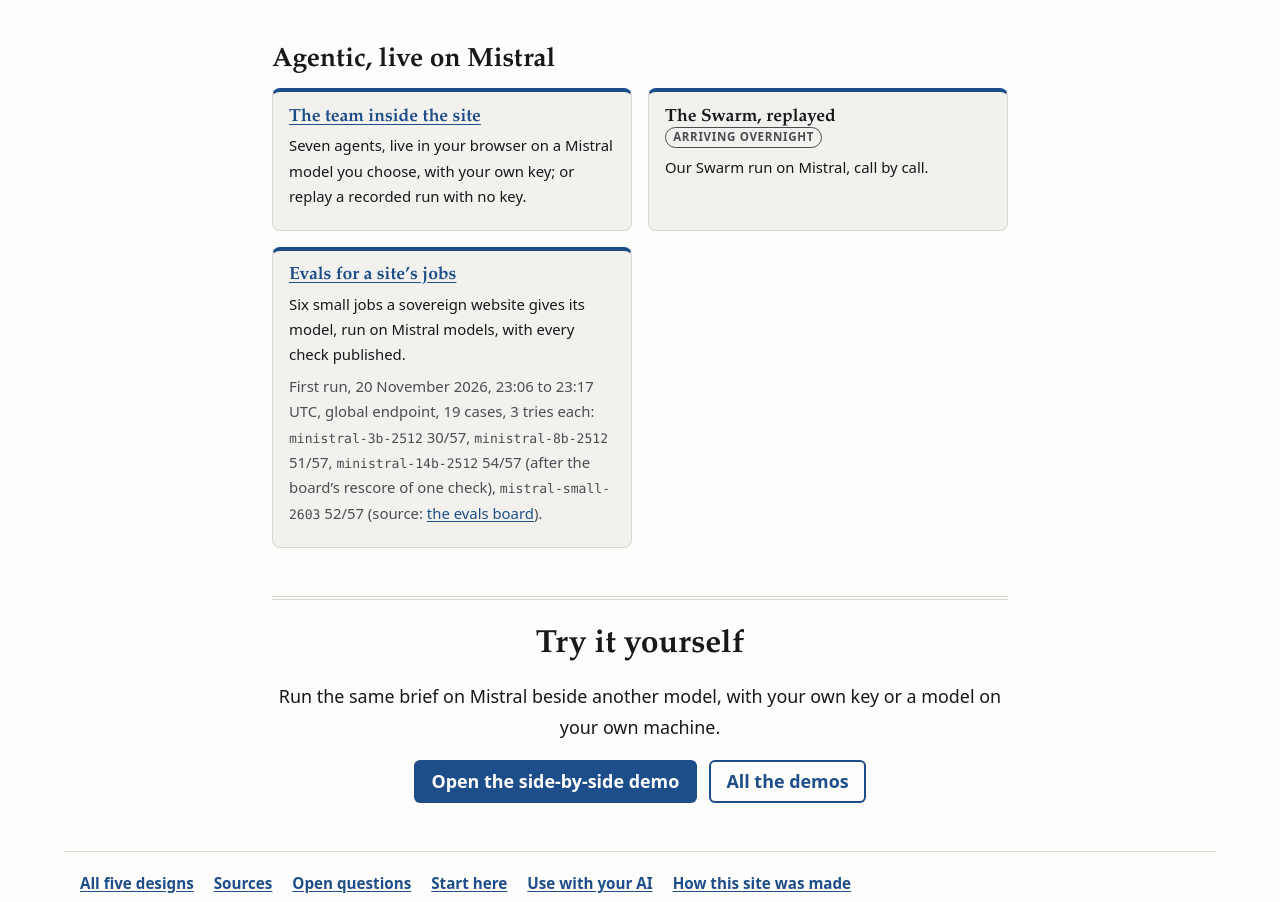
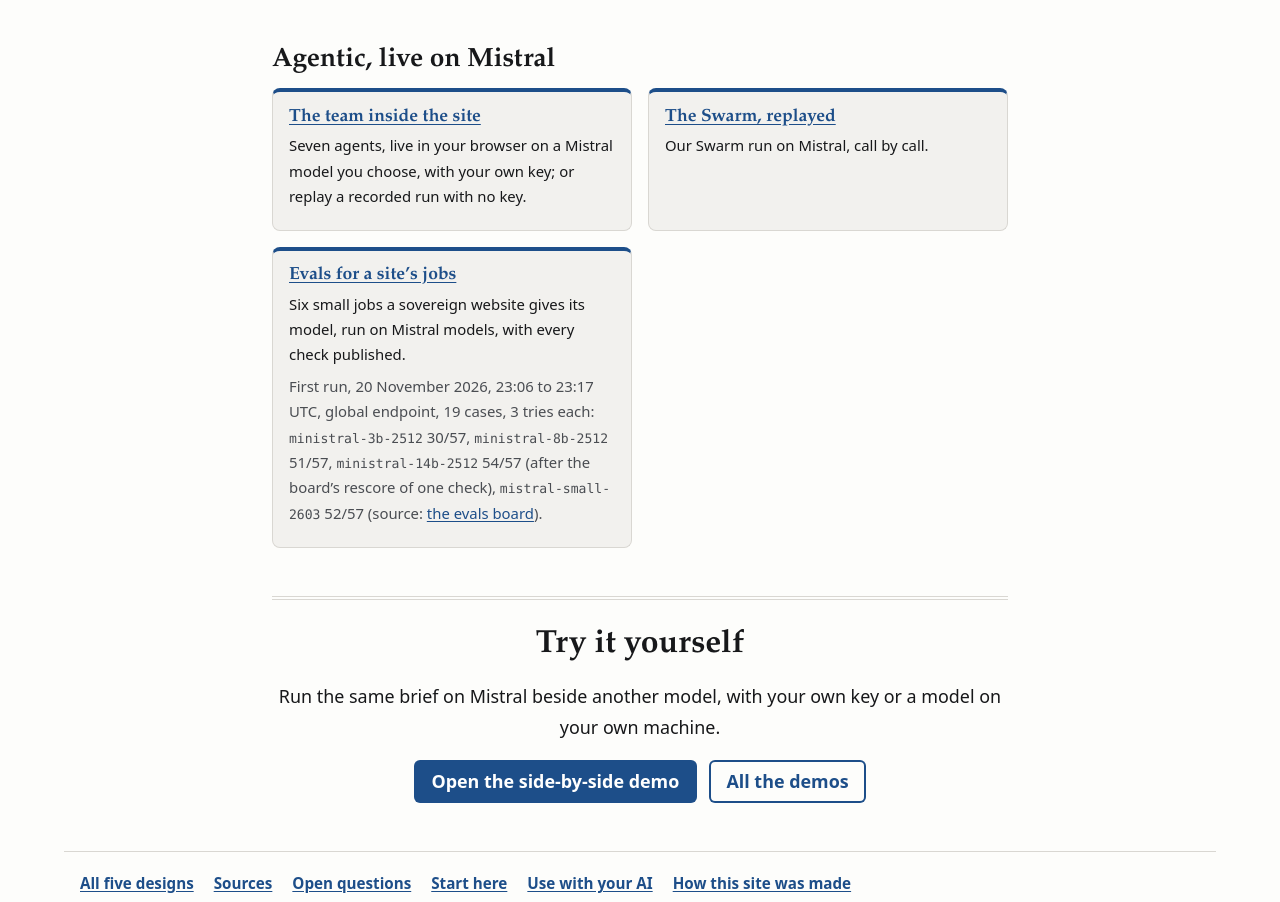
Before and after one commit to SovereignWebsite/Site__Provider__Mistral, a plain HTML site: page site/designs/1.html in a window 1280 px wide. Shown: the part 6431-7333 px from the top of the page. Drawn offline with Linux system fonts and the light colour scheme.

Commit message:
conductor.mistral: /swarm/ linked from home and designs (generated)
node tools/gen.mjs now finds site/swarm/index.html, so the "arriving
overnight" marker goes and /swarm/ is linked like /team/ and /evals/.

Agent: conductor.mistral@SovereignWebsite.dinis
Claude-Session: https://claude.ai/code/session_01Kw9UwFkZvAwG1yRZJhexqX
Co-Authored-By: Claude Opus 5.5 <noreply@anthropic.com>

```diff
--- a/site/designs/1.html
+++ b/site/designs/1.html
@@ -168,7 +168,7 @@
 <h2 id="agentic-h">Agentic, live on Mistral</h2>
 <ul class="ag-list">
 <li><h3><a href="/team/">The team inside the site</a></h3><p>Seven agents, live in your browser on a Mistral model you choose, with your own key; or replay a recorded run with no key.</p></li>
-<li><h3>The Swarm, replayed <span class="soon">arriving overnight</span></h3><p>Our Swarm run on Mistral, call by call.</p></li>
+<li><h3><a href="/swarm/">The Swarm, replayed</a></h3><p>Our Swarm run on Mistral, call by call.</p></li>
 <li><h3><a href="/evals/">Evals for a site’s jobs</a></h3><p>Six small jobs a sovereign website gives its model, run on Mistral models, with every check published.</p><p class="ag-extra">First run, 20 November 2026, 23:06 to 23:17 UTC, global endpoint, 19 cases, 3 tries each: <code>ministral-3b-2512</code> 30/57, <code>ministral-8b-2512</code> 51/57, <code>ministral-14b-2512</code> 54/57 (after the board’s rescore of one check), <code>mistral-small-2603</code> 52/57 (source: <a href="/evals/">the evals board</a>).</p></li>
 </ul>
 </section>
```
Also changed, not shown: site/designs/2.html (+1 -1 lines), site/designs/3.html (+1 -1 lines), site/designs/4.html (+1 -1 lines), site/designs/5.html (+1 -1 lines), site/index.html (+1 -1 lines).
